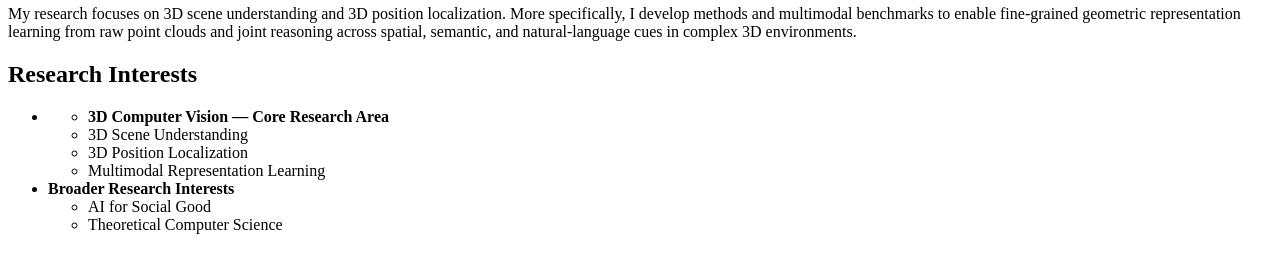
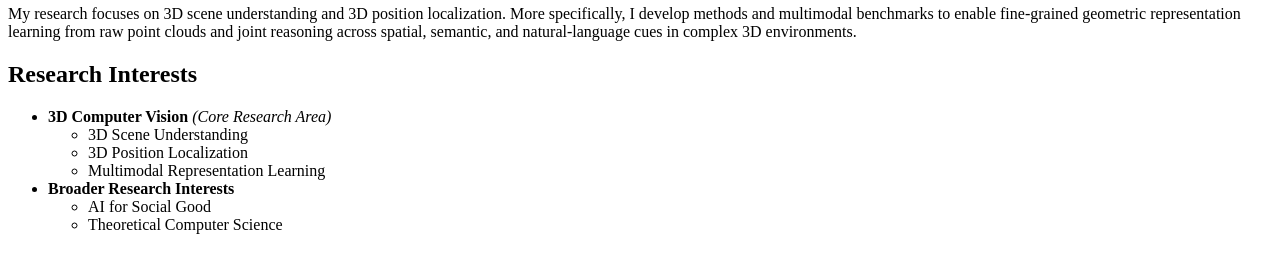
Before and after one commit to Rabbia-Hassan/Rabbia-Hassan.github.io, a Jekyll site: the page built from index.md, in a window 1280 px wide. Shown: the part 1511-1784 px from the top of the page. Built offline with Jekyll 4.4.1, drawn with Linux system fonts in a browser that asks for light colours; a style sheet for code colours, icons or effects is not loaded; our own code applies the rules of GitHub Pages for plain Markdown files.

```diff
--- a/index.md
+++ b/index.md
@@ -12,7 +12,7 @@ My research focuses on 3D scene understanding and 3D position localization. More
 
 ## Research Interests
 
-- - **3D Computer Vision — Core Research Area**
+- **3D Computer Vision** *(Core Research Area)*
   - 3D Scene Understanding
   - 3D Position Localization
   - Multimodal Representation Learning
```
